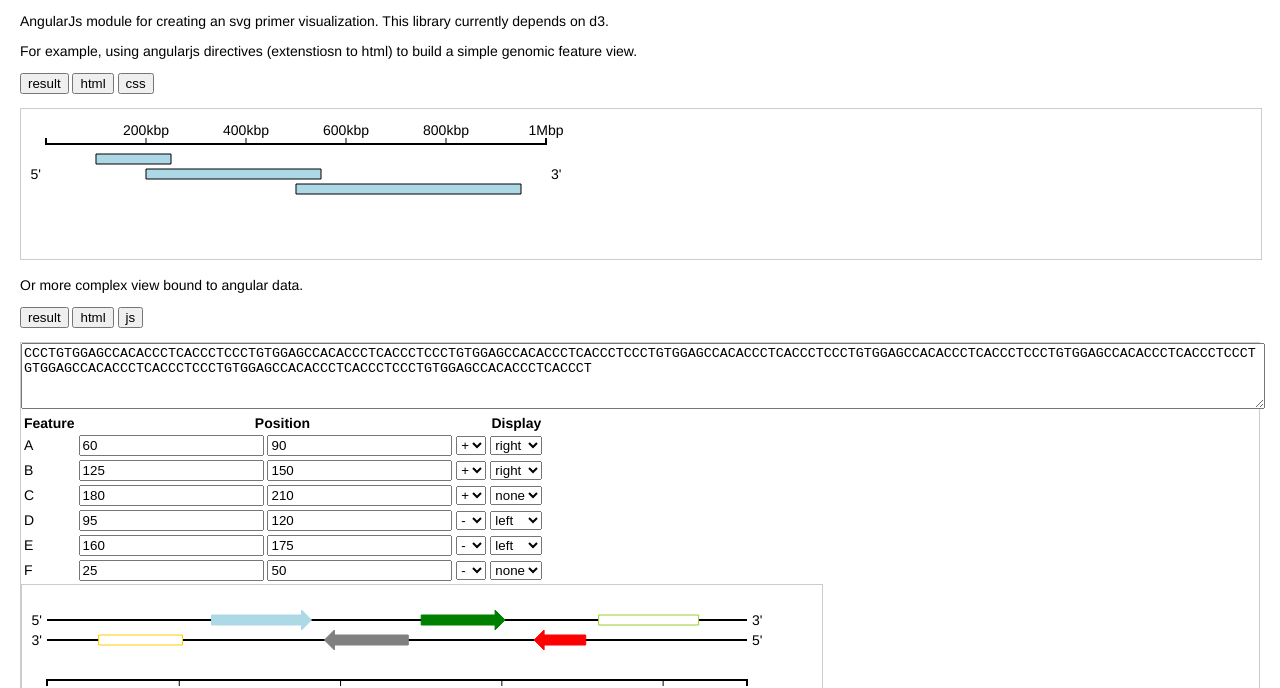
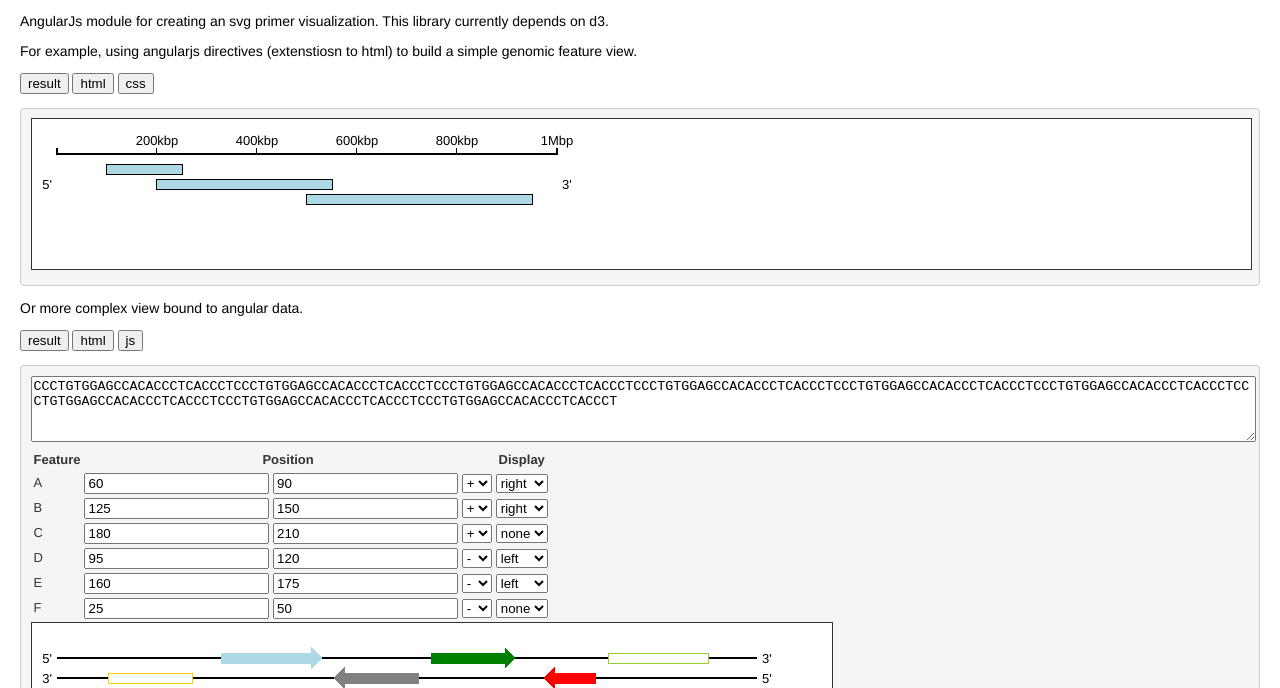
Before and after one commit to Hypercubed/angular-primer, a website: page example/index.html in a window 1280 px wide. Shown: the part 112-800 px from the top of the page. Drawn offline with nearby package versions, Linux system fonts and the light colour scheme.

Commit message:
Updated example

```diff
--- a/example/example.css
+++ b/example/example.css
@@ -1,5 +1,20 @@
-svg, .example {
-  border:1px solid #ccc;
+svg {
+  border:1px solid #333;
+  background: #fff;
+}
+
+.example {
+  display: block;
+  padding: 9.5px;
+  margin: 0 0 10px;
+  font-size: 13px;
+  line-height: 1.42857143;
+  word-break: break-all;
+  word-wrap: break-word;
+  color: #333;
+  background-color: #f5f5f5;
+  border: 1px solid #ccc;
+  border-radius: 4px;
 }
 
 svg .domain {
--- a/example/index.html
+++ b/example/index.html
@@ -76,8 +76,8 @@
   &lt;/g&gt;
 &lt;/svg&gt;</code></pre>
     </div>
-    <div ng-show="tabA == 'result'">
-      <svg width="100%">
+    <div class="example" ng-show="tabA == 'result'">
+      <svg width="100%" shape-rendering="crispEdges">
         <g primer-track transform="translate(0,30)" sequence-length="1e6">
           <g primer-scale />
           <g transform="translate(0,30)">
@@ -172,7 +172,7 @@ svg .tick line {
         </tr>
       </table>
 
-      <svg width="800" height="200" >
+      <svg width="800" height="200" shape-rendering="crispEdges" >
         <g primer-track transform="translate(0,30)" class="track"
           sequence="{{main.sequence}}"
           start="10"
```
